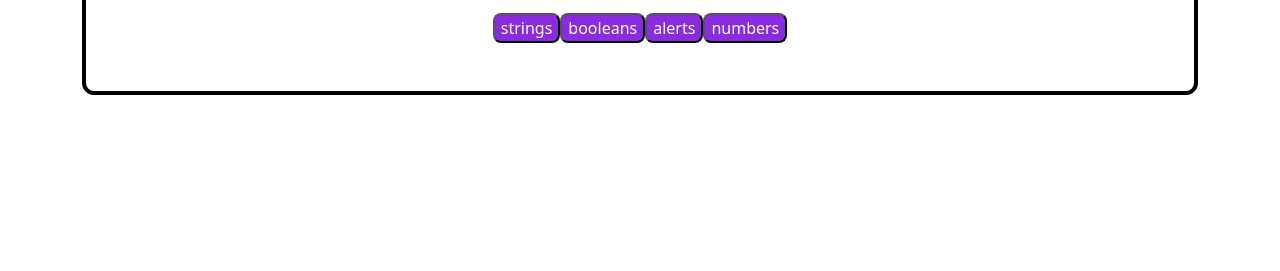
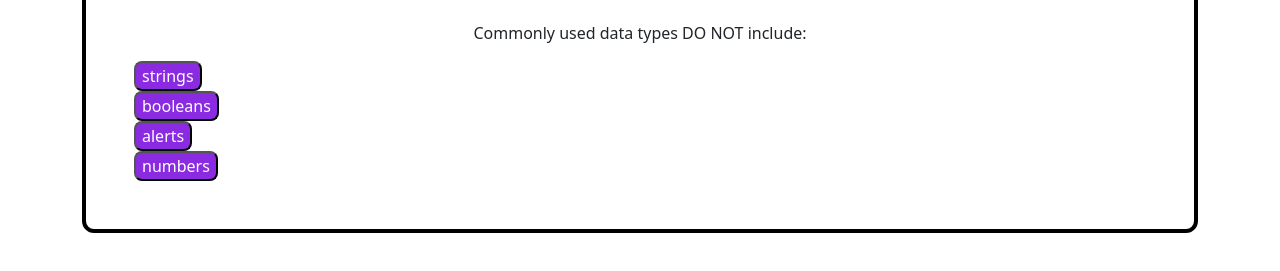
Before and after one commit to rtthiel8/coding-quiz, a plain HTML site: page index.html in a window 1280 px wide. Both pictures are taken after a click on the button "Start Quiz". Shown: the part 195-466 px from the top of the page. Drawn offline with nearby package versions, Linux system fonts and the light colour scheme.

Commit message:
display next question

```diff
--- a/assets/css/style.css
+++ b/assets/css/style.css
@@ -8,6 +8,9 @@ button {
     background-color: blueviolet;
     color: white;
     border-radius: 8px;
+    display: flex;
+    flex-direction: column;
+    justify-content: center;
 }
 
 #clock {
--- a/assets/js/index.js
+++ b/assets/js/index.js
@@ -86,14 +86,16 @@ function showQuestion(){
     var questionEl = document.createElement("p");
     questionEl.innerText = currentquestion.question;
     document.getElementById('quiz').appendChild(questionEl);
+    var temporaryIndex = 0
     for (var answers of Object.values(currentquestion.answers)) {
         console.log(answers);
     var answersEl = document.createElement("button");
-    answersEl.id = "next";
+    answersEl.id = temporaryIndex;
     document.getElementById('quiz').appendChild(answersEl)
     answersEl.innerText = answers;
+    temporaryIndex++;
+    answersEl.addEventListener("click", showQuestion);
     questionNumber ++;
-   }
+    //document.getElementById("answersEl").style.display = 'none';
+    }
 };
-
-document.getElementById('next').addEventListener('click', showQuestion);
--- a/index.html
+++ b/index.html
@@ -30,7 +30,7 @@
                 <h1 id="time">:60</h1>
             </div>
 
-            <div id="quiz">
+            <div class="mt-5" id="quiz">
 
             </div>
 
```
